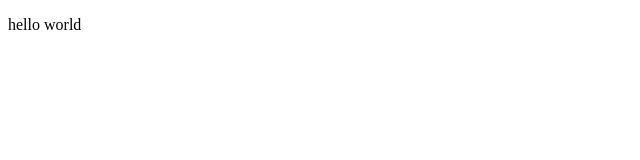
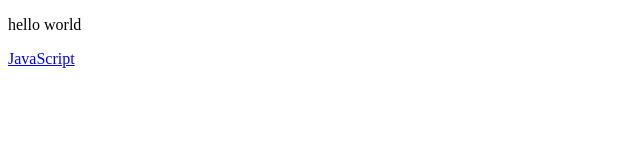
Before and after one commit to Mozilla-NTU/slides2014, a plain HTML site: page index.html in a window 1280 px wide. Shown: the full height of the page, 0-640 px from the left. Drawn offline with Linux system fonts and the light colour scheme.

Commit message:
example link to slide

```diff
--- a/index.html
+++ b/index.html
@@ -5,5 +5,6 @@
   </head>
   <body>
     <p>hello world</p>
+    <a href="slides/day1-section3-javascript.html">JavaScript</a>
   </body>
 </html>
```
